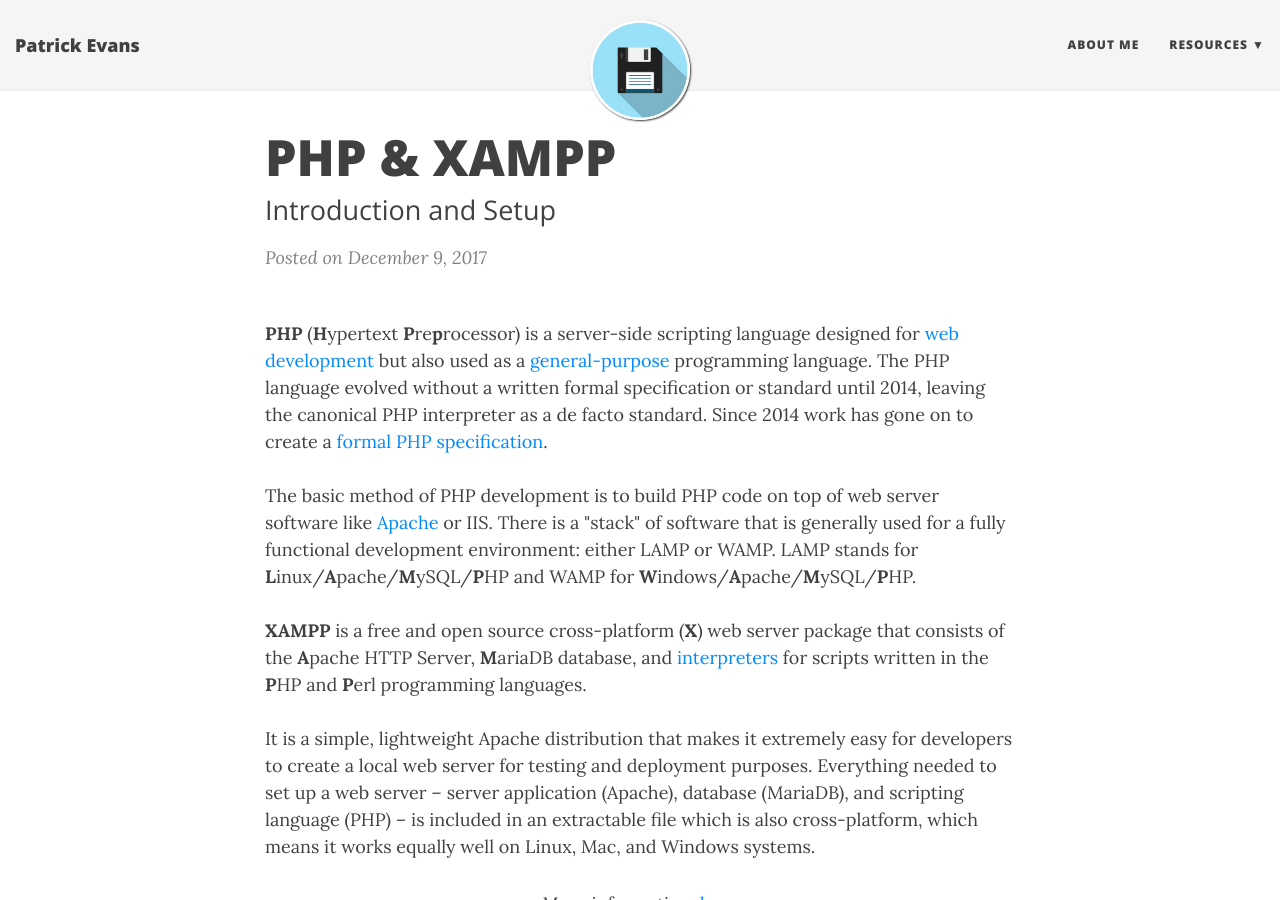
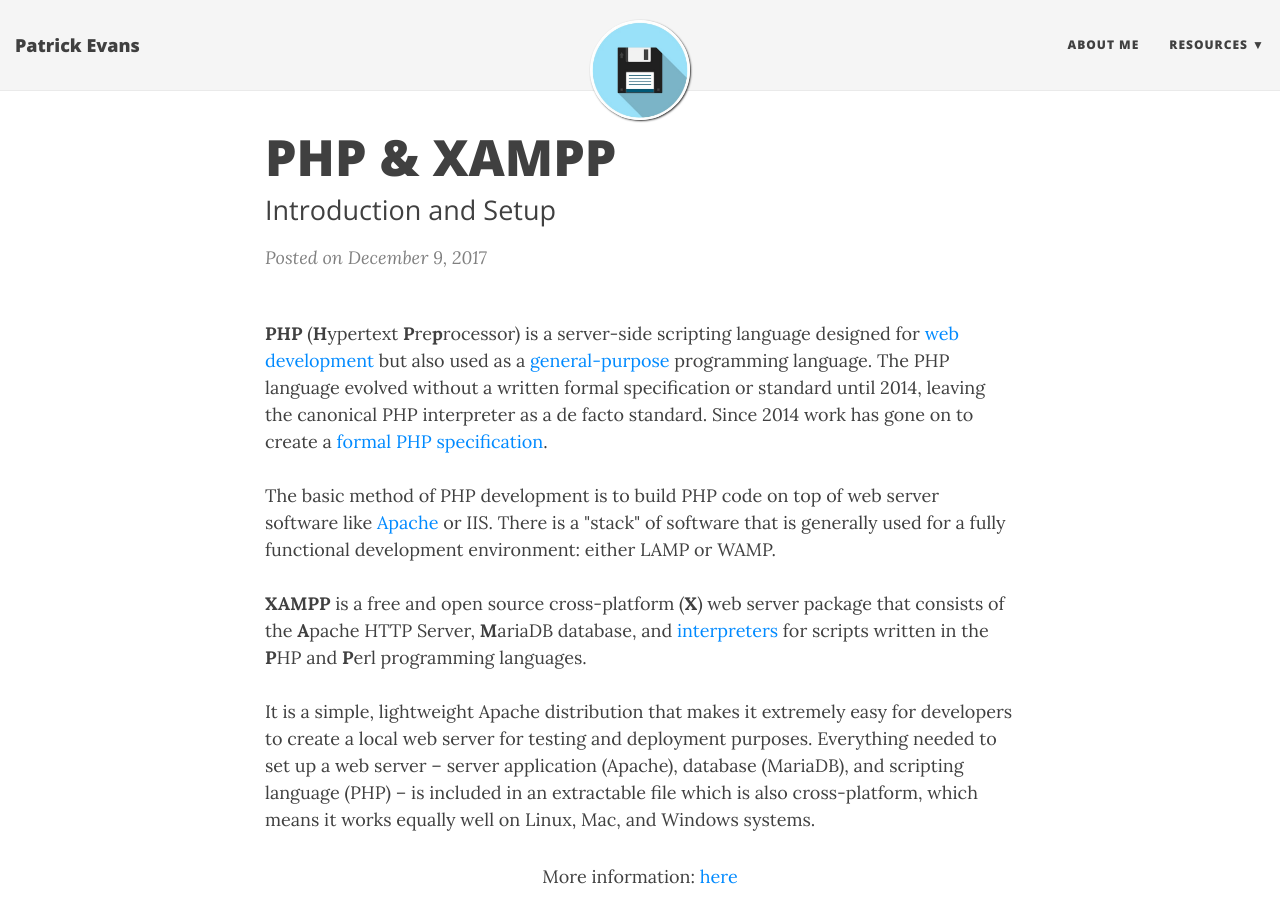
Before and after one commit to patevs/old_blog, a Jekyll site: the page built from _posts/2017-12-09-php.md, in a window 1280 px wide and 900 px high. Built offline with Jekyll 4.4.1, drawn with Linux system fonts in a browser that asks for light colours; nearby versions of some CDN libraries.

Commit message:
grammer_ php _post

```diff
--- a/_posts/2017-12-09-php.md
+++ b/_posts/2017-12-09-php.md
@@ -9,7 +9,7 @@ subtitle: Introduction and Setup
 <strong>PHP</strong> (<strong>H</strong>ypertext <strong>P</strong>re<strong>p</strong>rocessor) is a server-side scripting language designed for <a href="https://en.wikipedia.org/wiki/Web_development">web development</a> but also used as a <a href="https://en.wikipedia.org/wiki/General-purpose_programming_language">general-purpose</a> programming language.
 The PHP language evolved without a written formal specification or standard until 2014, leaving the canonical PHP interpreter as a de facto standard. Since 2014 work has gone on to create a <a href="https://www.itworld.com/article/2697195/enterprise-software/php-gets-a-formal-specification--at-last.html">formal PHP specification</a>.<br>
 <br>
-The basic method of PHP development is to build PHP code on top of web server software like <a href="https://en.wikipedia.org/wiki/Apache_HTTP_Server">Apache</a> or IIS. There is a "stack" of software that is generally used for a fully functional development environment: either LAMP or WAMP. LAMP stands for <strong>L</strong>inux/<strong>A</strong>pache/<strong>M</strong>ySQL/<strong>P</strong>HP and WAMP for <strong>W</strong>indows/<strong>A</strong>pache/<strong>M</strong>ySQL/<strong>P</strong>HP.<br>
+The basic method of PHP development is to build PHP code on top of web server software like <a href="https://en.wikipedia.org/wiki/Apache_HTTP_Server">Apache</a> or IIS. There is a "stack" of software that is generally used for a fully functional development environment: either LAMP or WAMP.<br>
 <br>
 <strong>XAMPP</strong> is a free and open source cross-platform (<strong>X</strong>) web server package that consists of the <strong>A</strong>pache HTTP Server, <strong>M</strong>ariaDB database, and <a href="https://en.wikipedia.org/wiki/Interpreter_(computing)">interpreters</a> for scripts written in the <strong>P</strong>HP and <strong>P</strong>erl programming languages.<br>
 <br>
```
